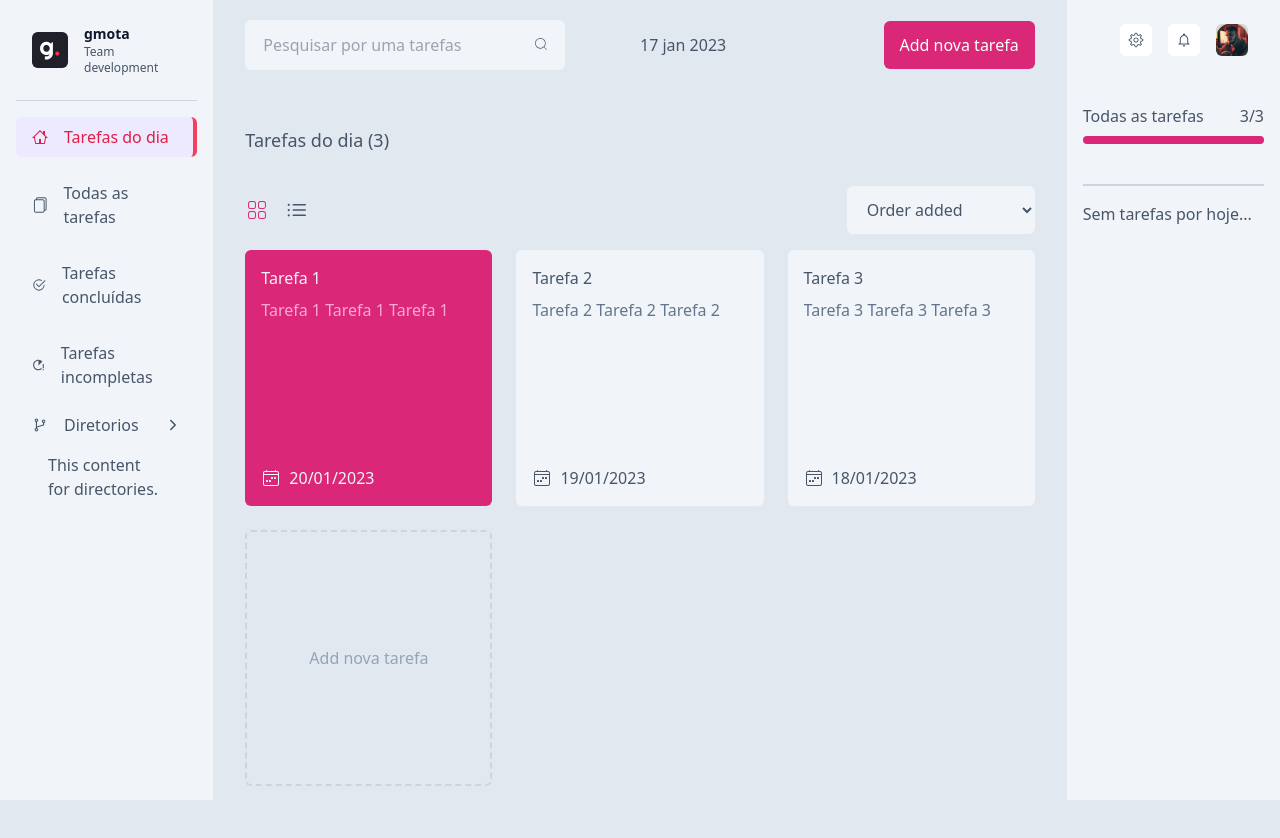
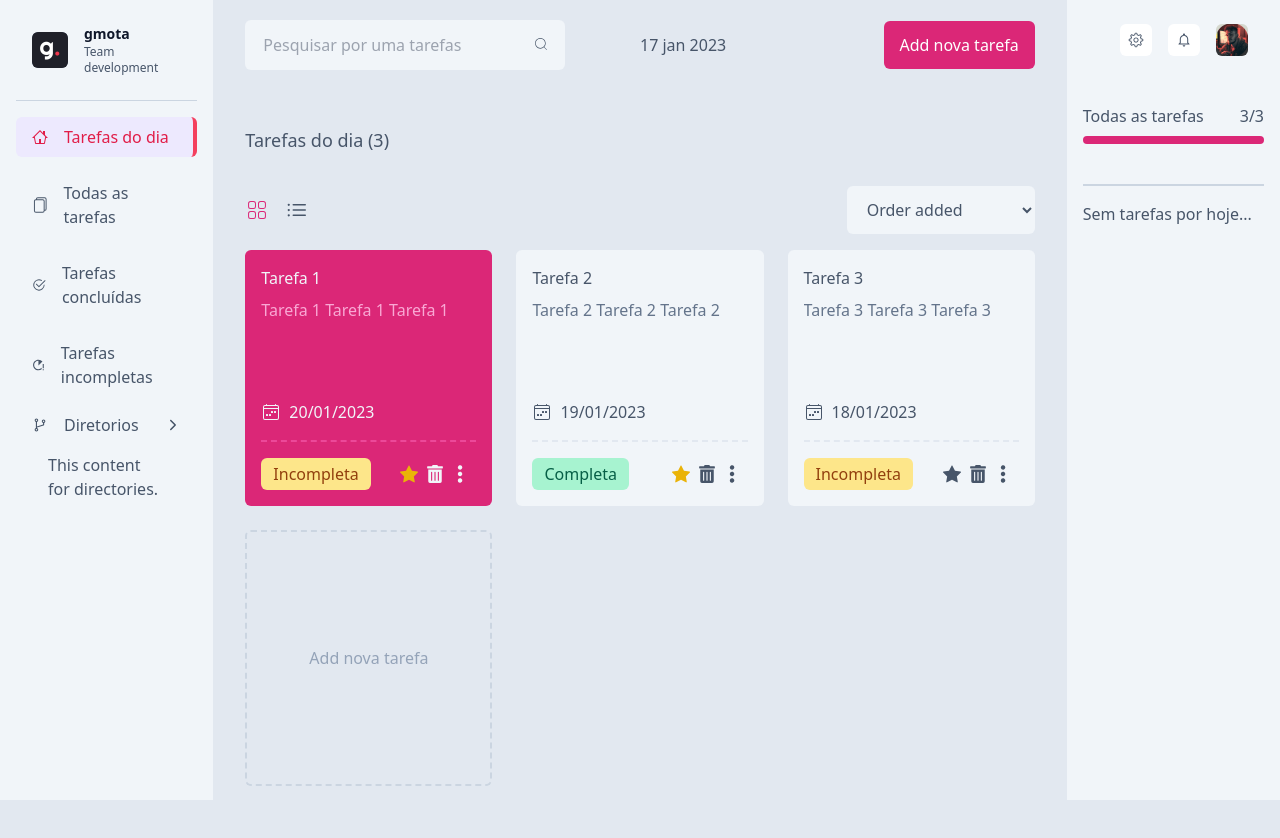
Before and after one commit to GuilhermeMota20/TasksMota, a Next.js app: page / in a window 1280 px wide. Shown: the top 838 px of the page. Built offline with nearby package versions, Linux system fonts and the light colour scheme; a web font is replaced by a local one.

Commit message:
[FRONTEND] FT - Adicionando botoes de acoes

```diff
--- a/package.json
+++ b/package.json
@@ -18,7 +18,6 @@
     "date-fns": "^2.29.3",
     "eslint": "8.31.0",
     "eslint-config-next": "13.1.1",
-    "framer-motion": "^8.4.5",
     "next": "13.1.1",
     "react": "18.2.0",
     "react-dom": "18.2.0",
--- /dev/null
+++ b/src/components/TasksSection/TaskItem/ActionsTaskItem/BtnDeleteTask.tsx
@@ -0,0 +1,26 @@
+import { FaTrashAlt } from 'react-icons/fa';
+
+interface BtnDeleteTaskProps {
+    taskId: string;
+}
+
+export default function BtnDeleteTask({ taskId }: BtnDeleteTaskProps) {
+    return (
+        <>
+            {/* {showModal && (
+                <ModalConfirm
+                    onClose={() => setIsModalShown(false)}
+                    text="This task will be deleted permanently."
+                    onConfirm={removeTaskHandler}
+                />
+            )} */}
+            <button
+                title="delete task"
+                className="ml-2 transition hover:text-slate-700"
+            // onClick={() => setIsModalShown(true)}
+            >
+                <FaTrashAlt className="text-md sm:text-lg" />
+            </button>
+        </>
+    )
+}
--- /dev/null
+++ b/src/components/TasksSection/TaskItem/ActionsTaskItem/BtnEditTask.tsx
@@ -0,0 +1,29 @@
+import { SlOptionsVertical } from 'react-icons/sl';
+import { Tasks } from "../../../../types/Task";
+
+interface BtnEditTaskProps {
+    task: Tasks;
+}
+
+export default function BtnEditTask({ task }: BtnEditTaskProps) {
+    return (
+        <>
+            <button
+                title="edit task"
+                className="transition w-7 sm:w-8 h-6 sm:h-8 grid place-items-center hover:text-slate-700"
+            // onClick={openModalEditTask}
+            >
+                <SlOptionsVertical className="text-md sm:text-lg" />
+            </button>
+
+            {/* {modalEditTaskOpen && (
+                <ModalCreateTask
+                    onClose={closeModalEditTask}
+                    task={task}
+                    nameForm="Edit task"
+                    onConfirm={editTaskHandler}
+                />
+            )} */}
+        </>
+    )
+}
--- /dev/null
+++ b/src/components/TasksSection/TaskItem/ActionsTaskItem/BtnMarkAsImportant.tsx
@@ -0,0 +1,17 @@
+import { BsStarFill } from "react-icons/bs";
+
+interface BtnMarkAsImportantPorps {
+    taskId: string;
+    taskImportant: boolean;
+}
+
+export default function BtnMarkAsImportant({ taskId, taskImportant }: BtnMarkAsImportantPorps) {
+    return (
+        <button
+            title={`${taskImportant ? 'Desmarca como importante' : 'Marcar como importante'}`}
+            className="transition hover:text-slate-700 ml-auto"
+        >
+            <BsStarFill className={`text-md sm:text-lg ${taskImportant ? 'fill-yellow-500' : ''}`} />
+        </button>
+    )
+}
--- /dev/null
+++ b/src/components/TasksSection/TaskItem/ActionsTaskItem/BtnToggleCompleted.tsx
@@ -0,0 +1,29 @@
+import { AiOutlineCheck, AiOutlineClose } from "react-icons/ai";
+
+interface BtnToggleCompletedProps {
+    taskCompleted: boolean;
+    taskId: string;
+    isListInView: boolean;
+}
+
+export default function BtnToggleCompleted({ isListInView, taskCompleted, taskId }: BtnToggleCompletedProps) {
+    return (
+        <button
+            title={`${taskCompleted ? 'Marcar como incompleta' : 'Marcar como completa'}`}
+            className={`${taskCompleted ? 'bg-emerald-200 text-emerald-800' : 'bg-amber-200 text-amber-800'} ${isListInView ? 'mr-4' : 'mr-4 order-0'} rounded-md font-medium`}
+            // onClick={}
+        >
+            <span className="block py-1 px-3 absolute invisible sm:static sm:visible">
+                {taskCompleted ? 'Completa' : 'Incompleta'}
+            </span>
+
+            <span className="sm:hidden w-6 h-6 grid place-items-center">
+                {taskCompleted ? (
+                    <AiOutlineCheck className="text-md" />
+                ) : (
+                    <AiOutlineClose className="text-md" />
+                )}
+            </span>
+        </button>
+    )
+}
--- /dev/null
+++ b/src/components/TasksSection/TaskItem/ActionsTaskItem/index.tsx
@@ -0,0 +1,21 @@
+import { Tasks } from "../../../../types/Task";
+import BtnDeleteTask from "./BtnDeleteTask";
+import BtnEditTask from "./BtnEditTask";
+import BtnMarkAsImportant from "./BtnMarkAsImportant";
+import BtnToggleCompleted from "./BtnToggleCompleted";
+
+interface AcrionsTaskItemProps {
+    task: Tasks;
+    isListInView: boolean;
+};
+
+export default function ActionsTaskItem({ task, isListInView }: AcrionsTaskItemProps) {
+    return (
+        <div className={`flex border-dashed border-slate-200 ${isListInView ? 'items-center' : 'border-t-2 w-full pt-4 mt-4'}`}>
+            <BtnToggleCompleted isListInView={isListInView} taskCompleted={task.completed} taskId={task.id} />
+            <BtnMarkAsImportant taskImportant={task.important} taskId={task.id} />
+            <BtnDeleteTask taskId={task.id} />
+            <BtnEditTask task={task} />
+        </div>
+    )
+}
--- a/src/components/TasksSection/TaskItem/index.tsx
+++ b/src/components/TasksSection/TaskItem/index.tsx
@@ -1,6 +1,6 @@
 import { Tasks } from "../../../types/Task";
+import ActionsTaskItem from "./ActionsTaskItem";
 import InfoTask from "./InfoTask";
-import { motion } from "framer-motion"
 
 interface TaskItemProps {
     isListInView: boolean;
@@ -9,14 +9,11 @@ interface TaskItemProps {
 
 export default function TaskItem({ isListInView, task }: TaskItemProps) {
     return (
-        <>
-            <li className="animate-fade-in-down" key={task.id}>
-                <article className={`bg-slate-100 rounded-md p-3 sm:p-4 flex text-left transition hover:shadow-lg hover:shadow-slate-300 ${isListInView ? "flex-row sm:h-32" : "flex-col h-52 sm:h-64"}`}>
-                    <InfoTask isListInView={isListInView} task={task} />
-                </article>
-            </li>
-
-            {/* <motion.div animate={{ x: 100 }} /> */}
-        </>
+        <li className="animate-fade-in-down" key={task.id}>
+            <article className={`bg-slate-100 rounded-md p-3 sm:p-4 flex text-left transition hover:shadow-lg hover:shadow-slate-300 ${isListInView ? "flex-row sm:h-32" : "flex-col h-52 sm:h-64"}`}>
+                <InfoTask isListInView={isListInView} task={task} />
+                <ActionsTaskItem isListInView={isListInView} task={task} />
+            </article>
+        </li>
     )
 }
--- a/src/components/Utilities/LayoutTasks.tsx
+++ b/src/components/Utilities/LayoutTasks.tsx
@@ -1,4 +1,4 @@
-import { useState } from "react";
+import { useEffect, useState } from "react";
 import { Tasks } from "../../types/Task";
 import SortViews from "../TasksSection/SortViews";
 import TaskItem from "../TasksSection/TaskItem";
```
Also changed, not shown: 1 other file (tests, documents, lock files or other folders).
